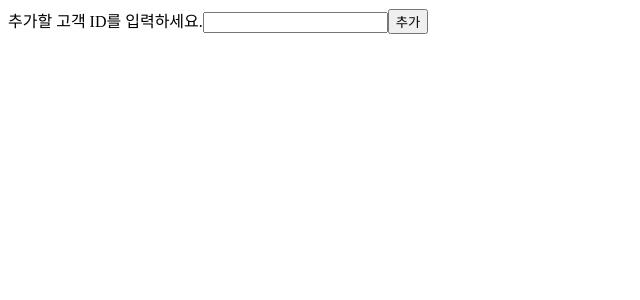
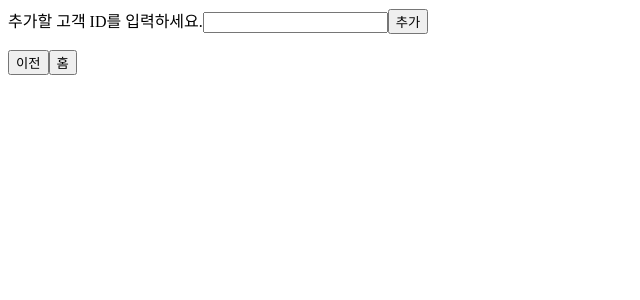
Before and after one commit to minchodang/recoil_practice, a React (Create React App) app: page /guest in a window 1280 px wide. Shown: the top 300 px of the page, without its empty margins (0-640 px from the left). Built offline with nearby package versions, Linux system fonts and the light colour scheme.

Commit message:
add: guest 네비게이트 버튼 추가

```diff
--- a/src/components/Guests/GuestBook.tsx
+++ b/src/components/Guests/GuestBook.tsx
@@ -1,4 +1,5 @@
 import { useState } from 'react';
+import { useNavigate } from 'react-router-dom';
 import { useRecoilState } from 'recoil';
 import { guestListState } from '../../store/GuestState/guestState';
 import GuestList from './GuestList';
@@ -22,12 +23,26 @@ export default function GuestBook(){
     setGuestList([...guestList, data])
   }
 
+  const navigate = useNavigate();
+
+  function back(){
+    navigate('/todo')
+  }
+
+  function home() {
+    navigate('/');
+  }
+
+
+
   return(
     <>
     <label htmlFor='search'> 추가할 고객 ID를 입력하세요.</label>
     <input type="text" id='search' onChange={handleInput}/>
     <button onClick={addGuest}>추가</button>
     <GuestList/>
+    <button onClick={back}>이전</button>
+    <button onClick={home}>홈</button>
     </>
   )
 
--- a/src/components/Todos/Todo.tsx
+++ b/src/components/Todos/Todo.tsx
@@ -18,7 +18,7 @@ export default function Todo(){
       navigate('/number');
     }
     function next() {
-      navigate('/');
+      navigate('/guest');
     }
 
 
```
